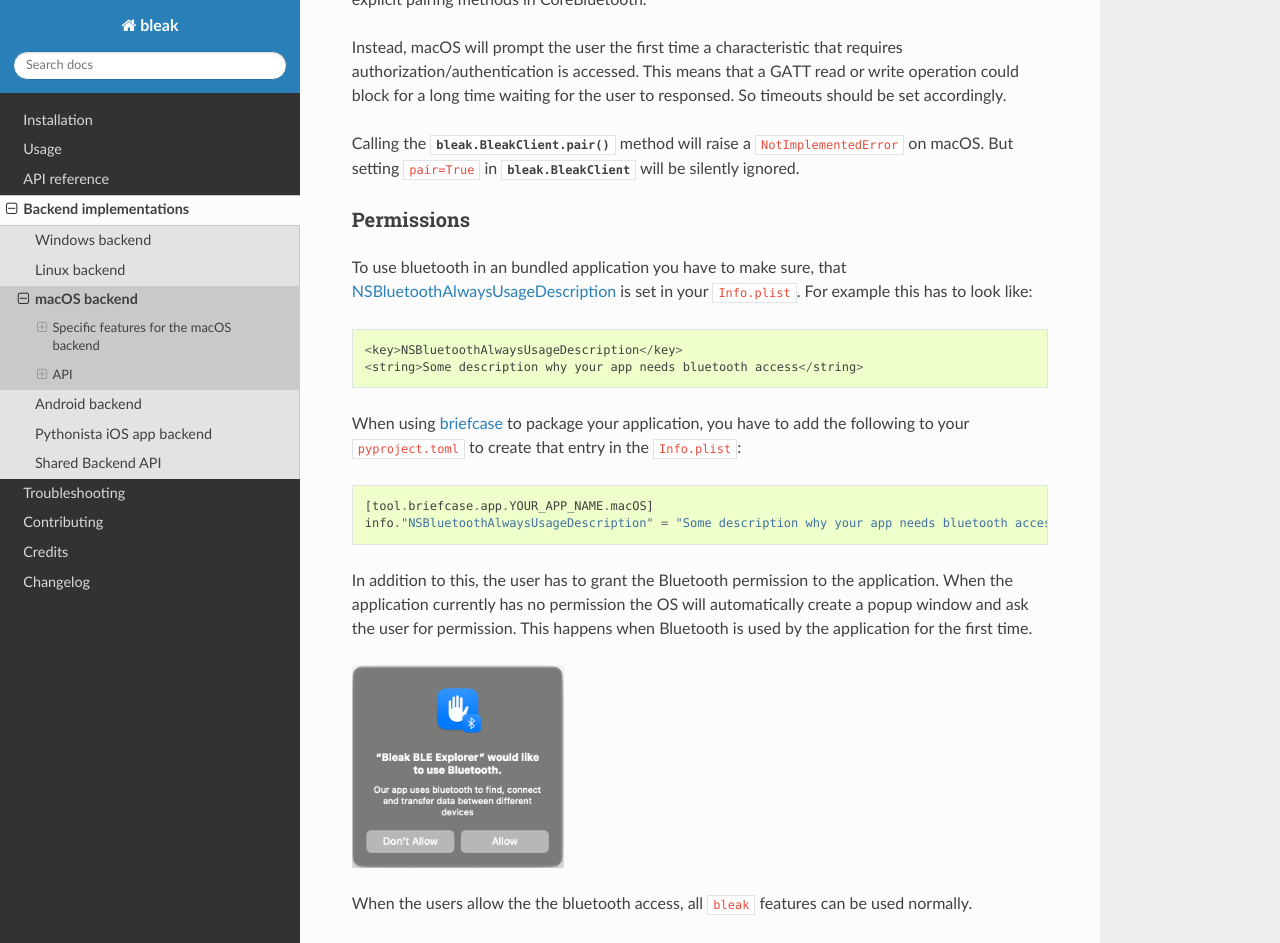
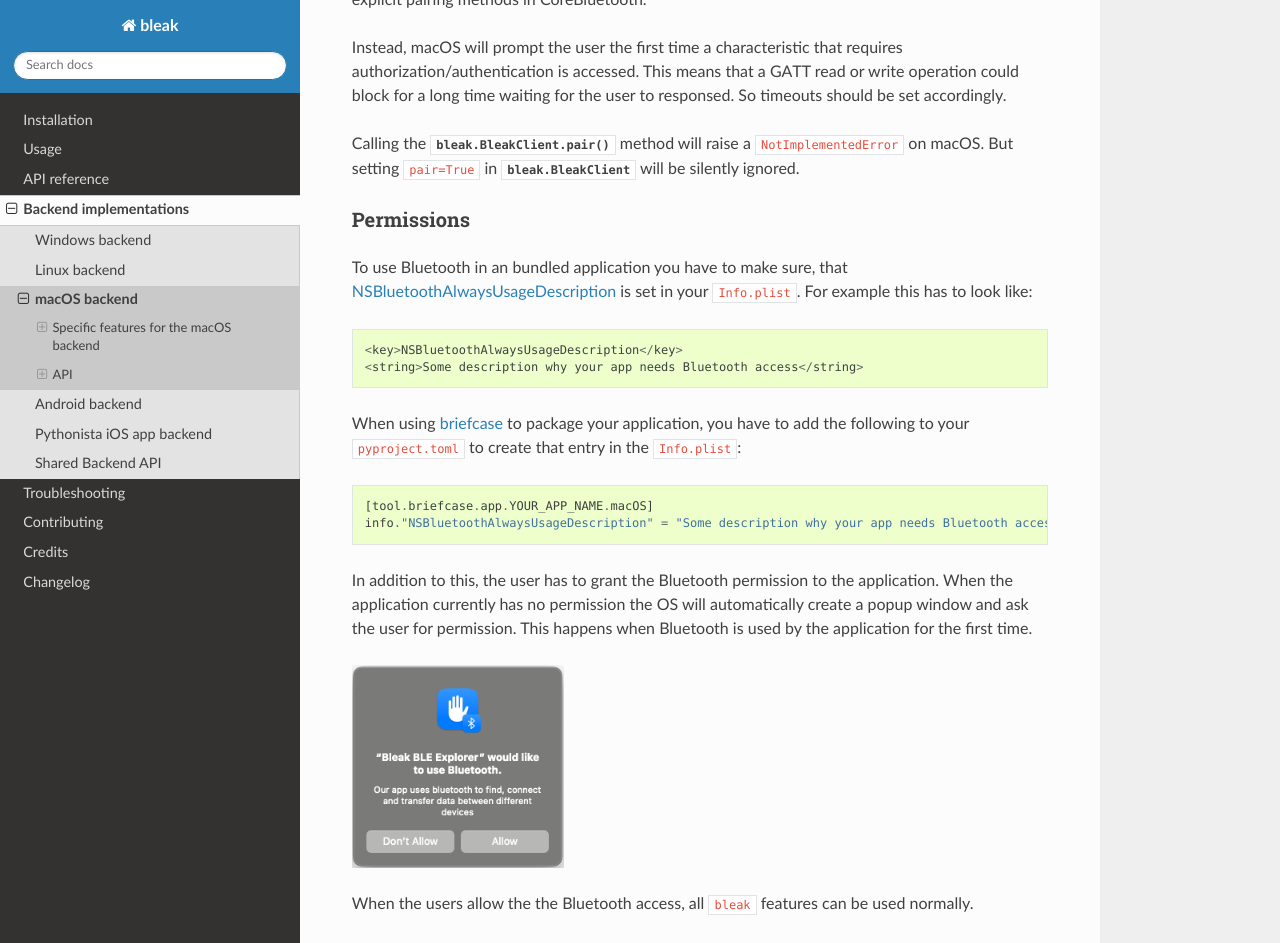
Before and after one commit to hbldh/bleak, a Sphinx documentation site: the page built from docs/backends/macos.rst, in a window 1280 px wide and 1400 px high, scrolled down 725 px. Shown: the top 943 px of the window. Built offline with Sphinx 7.4.7 and the Read the Docs theme 3.1.0, drawn with Linux system fonts in a browser that asks for light colours; some of the changed text lies outside the part shown.

```diff
--- a/docs/backends/macos.rst
+++ b/docs/backends/macos.rst
@@ -45,13 +45,13 @@ on macOS. But setting ``pair=True`` in :class:`bleak.BleakClient` will be silent
 
 Permissions
 ^^^^^^^^^^^
-To use bluetooth in an bundled application you have to make sure, that `NSBluetoothAlwaysUsageDescription <https://developer.apple.com/documentation/BundleResources/Information-Property-List/NSBluetoothAlwaysUsageDescription>`_
+To use Bluetooth in an bundled application you have to make sure, that `NSBluetoothAlwaysUsageDescription <https://developer.apple.com/documentation/BundleResources/Information-Property-List/NSBluetoothAlwaysUsageDescription>`_
 is set in your ``Info.plist``. For example this has to look like:
 
 .. code-block::
 
     <key>NSBluetoothAlwaysUsageDescription</key>
-    <string>Some description why your app needs bluetooth access</string>
+    <string>Some description why your app needs Bluetooth access</string>
 
 When using `briefcase <https://briefcase.readthedocs.io/en/stable/>`_ to package your application,
 you have to add the following to your ``pyproject.toml`` to create that entry in the ``Info.plist``:
@@ -59,7 +59,7 @@ you have to add the following to your ``pyproject.toml`` to create that entry in
 .. code-block::
 
     [tool.briefcase.app.YOUR_APP_NAME.macOS]
-    info."NSBluetoothAlwaysUsageDescription" = "Some description why your app needs bluetooth access"
+    info."NSBluetoothAlwaysUsageDescription" = "Some description why your app needs Bluetooth access"
 
 In addition to this, the user has to grant the Bluetooth permission to the application. When
 the application currently has no permission the OS will automatically create a popup window and
@@ -69,10 +69,10 @@ first time.
 .. image:: ../images/macos-permission-request.png
     :scale: 40%
 
-When the users allow the the bluetooth access, all ``bleak`` features can be used normally.
+When the users allow the the Bluetooth access, all ``bleak`` features can be used normally.
 
 If the user doesn't allow it, a :class:`BleakBluetoothNotAvailableError` will raised every time
-Bluetooth is accessed. An re-request of the bluetooth permissions is not possible programmatically.
+Bluetooth is accessed. An re-request of the Bluetooth permissions is not possible programmatically.
 This is only possible via the macOS system settings. To create a nice user experience the application
 can catch the :class:`BleakBluetoothNotAvailableError` and guide the user to ``System Settings → Privacy & Security →
 Bluetooth``.
```
Also changed, not shown: 1 other file.
